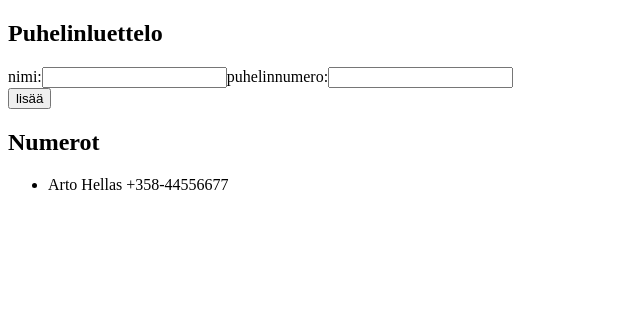
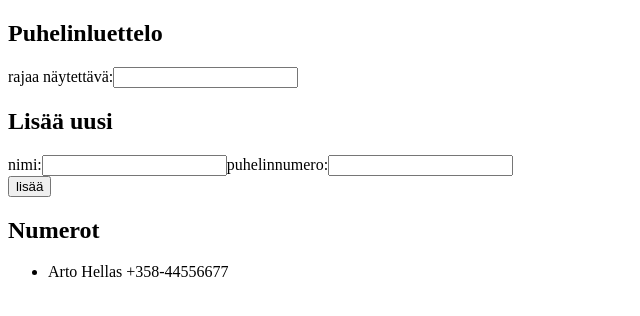
Before and after one commit to liamkar/fullstack-course, a React (Create React App) app in the folder 2-harkat/puhelinluettelo/: page / in a window 1280 px wide. Shown: the top 316 px of the page, without its empty margins (0-640 px from the left). Built offline with nearby package versions, Linux system fonts and the light colour scheme.

Commit message:
2.9. filter added

```diff
--- a/2-harkat/puhelinluettelo/src/App.js
+++ b/2-harkat/puhelinluettelo/src/App.js
@@ -8,7 +8,8 @@ class App extends React.Component {
       persons: props.persons,
       newName: '',
       newPhoneNumber: '',
-      showAll: true
+      showAll: true,
+      filter: ''
     }
   }
 
@@ -47,6 +48,12 @@ class App extends React.Component {
     }
   }
 
+  handleFilterChange = (event) => {
+    console.log(event.target.value)
+    this.setState({ filter: event.target.value })
+  }
+
+
   handleNameChange = (event) => {
     console.log(event.target.value)
     this.setState({ newName: event.target.value })
@@ -59,16 +66,27 @@ class App extends React.Component {
   }
 
   render() {
+
+    console.log('filter at app render:',this.state.filter.length);
+
+
     const phoneNumbersToShow =
-      this.state.showAll ?
+      this.state.filter.length <= 0 ?
         this.state.persons :
-        this.state.persons.filter(person => person.important === true)
-
-    const label = this.state.showAll ? 'vain tärkeät' : 'kaikki'
+        this.state.persons.filter(person => ((person.name.toLowerCase().indexOf(this.state.filter.toLowerCase()) > -1) ||
+         ((person.phoneNumber.toLowerCase().indexOf(this.state.filter.toLowerCase()) > -1))))
 
     return (
               <div>
                 <h2>Puhelinluettelo</h2>
+                <div>
+                    rajaa näytettävä:
+                    <input
+                        value={this.state.filter}
+                        onChange={this.handleFilterChange}
+                    />
+                  </div>
+                <h2>Lisää uusi</h2>
                 <form onSubmit={this.addPhoneNumber}>
                   <div>
                     nimi:
```
